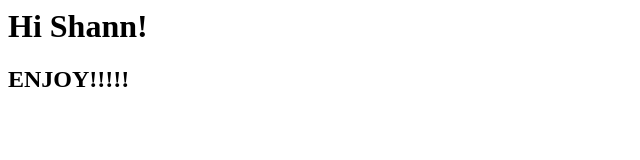
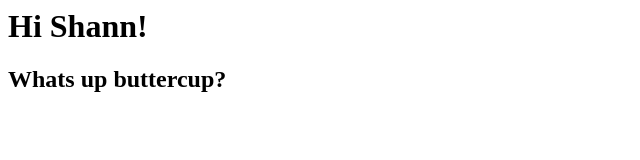
Before and after one commit to robswei/RobWeb, a plain HTML site: page index.html in a window 1280 px wide. Shown: the whole page, without its empty margins (0-640 px from the left). Drawn offline with Linux system fonts and the light colour scheme.

Commit message:
Update index.html

```diff
--- a/index.html
+++ b/index.html
@@ -5,7 +5,7 @@
 
   <body>
     <h1>Hi Shann!</h1>
-    <h2>ENJOY!!!!!</h2>
+    <h2>Whats up buttercup?</h2>
   </body>
 
 </html>
```
